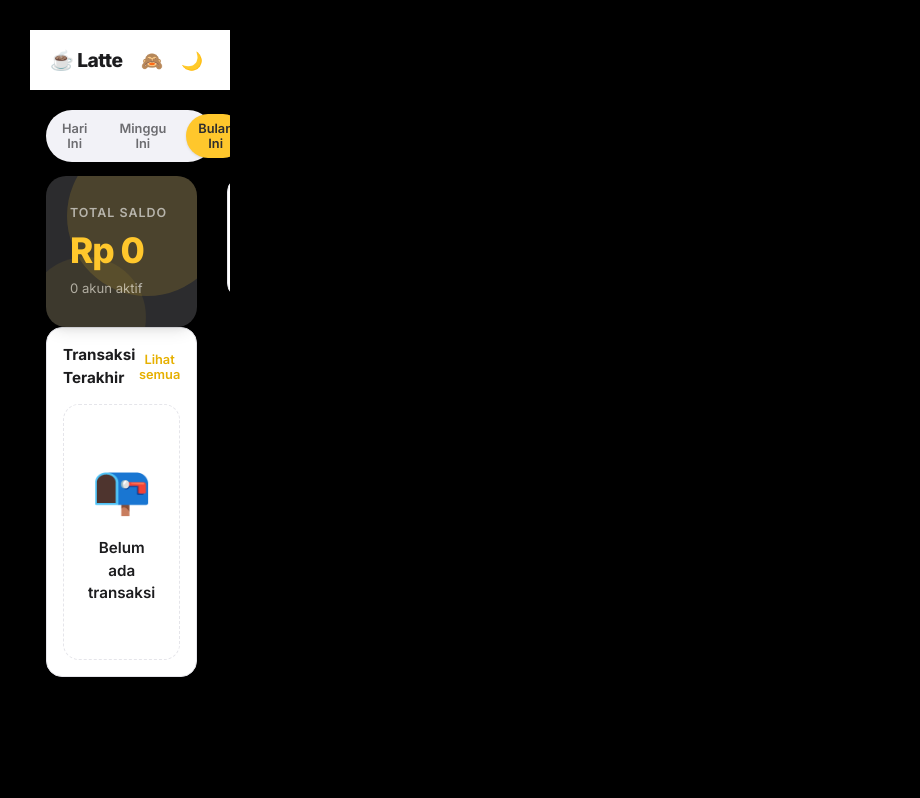
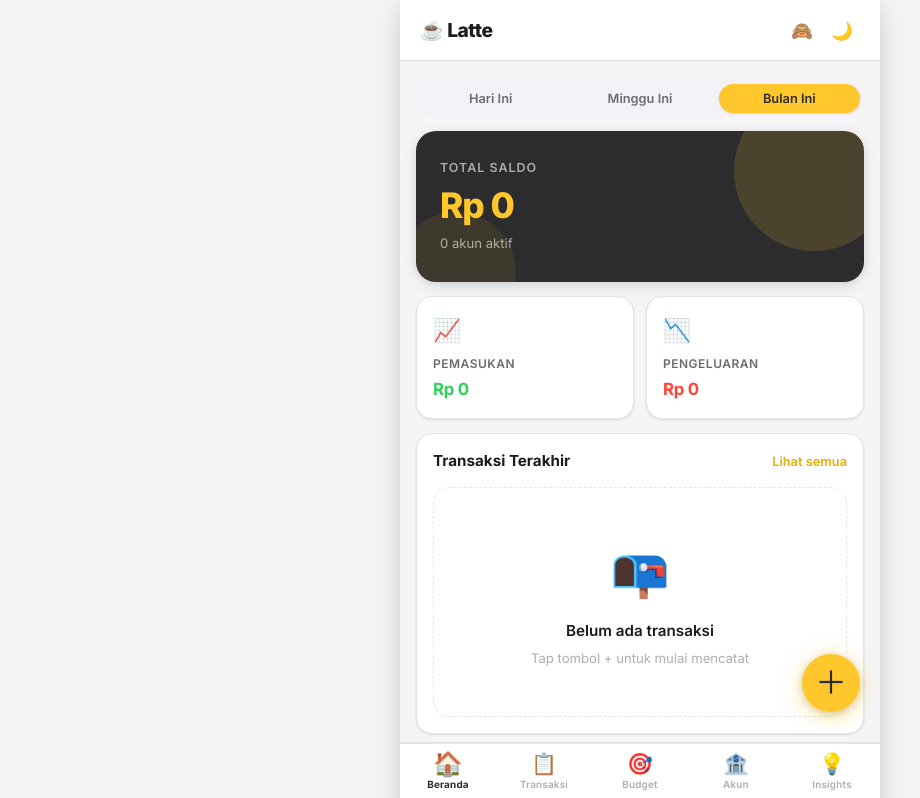
Before and after one commit to awedg17/latte, a React (Vite) app: page / in a window 1280 px wide. Shown: the top 798 px of the page, without its empty margins (0-920 px from the left). Built offline with nearby package versions, Linux system fonts and the light colour scheme; the HTML template or start-up script is replaced by a standard one.

Commit message:
commit ulang

```diff
--- a/src/App.tsx
+++ b/src/App.tsx
@@ -469,32 +469,23 @@ function renderApp() {
   const shell = document.getElementById('app-shell');
   if (!shell) return;
 
+  const settings = getSettings();
+  applyTheme(settings.theme);
+
   shell.innerHTML = `
-    <div class="latte-container">
-      <!-- SIDEBAR (Cuma muncul di Desktop) -->
-      <aside class="latte-sidebar-desktop">
-        <div class="latte-sidebar__brand">☕ Latte</div>
-        <nav class="latte-sidebar__nav">
-          <button class="sidebar-item active" data-page="dashboard">🏠 Dashboard</button>
-          <button class="sidebar-item" data-page="transactions">📜 Transaksi</button>
-          <button class="sidebar-item" data-page="budget">🎯 Budget</button>
-          <button class="sidebar-item" data-page="accounts">💳 Akun</button>
-        </nav>
-        <div class="sidebar-footer">
-          <button id="sidebar-theme-toggle">🌙 Dark Mode</button>
-        </div>
-      </aside>
-
-      <!-- CONTENT AREA -->
-      <div class="latte-content-wrapper">
-        ${renderHeader()} <!-- Header HP tetep ada tapi nanti kita sesuaikan -->
-        <main class="latte-main">
+    <div class="latte-app">
+      ${renderHeader()}
+      <main class="latte-main" id="latte-main">
         ${renderPage()}
       </main>
-        ${renderNav()} <!-- Navigasi Bawah (Cuma di HP) -->
-      </div>
+      ${renderNav()}
+      ${renderFAB()}
+      ${renderTransactionModal()}
+      ${renderAccountModal()}
+      ${renderBudgetModal()}
     </div>
   `;
+
   attachEventListeners();
 }
 
@@ -582,12 +573,6 @@ function renderDashboard() {
   return `
     <div class="latte-page">
       ${renderPeriodFilter()}
-
-      <!-- Grid Wrapper: Ini kuncinya biar nggak kayak emulator -->
-      <div class="latte-dashboard-grid">
-
-        <!-- Kolom Kiri: Fokus Saldo & List Transaksi -->
-        <div class="latte-dashboard-main">
       <div class="latte-balance-card">
         <div class="latte-balance-card__label">Total Saldo</div>
         <div class="latte-balance-card__amount">${getTotalBalance(privacy)}</div>
@@ -595,21 +580,6 @@ function renderDashboard() {
           <span>${getAccounts().length} akun aktif</span>
         </div>
       </div>
-
-          <div class="latte-section">
-            <div class="latte-section__header">
-              <h3 class="latte-section__title">Transaksi Terakhir</h3>
-              <button class="latte-link" data-page="transactions">Lihat semua</button>
-            </div>
-            ${recentTxs.length === 0
-              ? `<div class="latte-empty"><span class="latte-empty__icon">📭</span><p>Belum ada transaksi</p></div>`
-              : recentTxs.map((t: any) => renderTransactionItem(t, privacy)).join('')
-            }
-          </div>
-        </div>
-
-        <!-- Kolom Kanan: Fokus Pemasukan/Pengeluaran & Budget -->
-        <div class="latte-dashboard-sidebar">
       <div class="latte-stats-row">
         <div class="latte-stat-card latte-stat-card--income">
           <div class="latte-stat-card__icon">📈</div>
@@ -622,11 +592,18 @@ function renderDashboard() {
           <div class="latte-stat-card__value">${formatIDR(expense, privacy)}</div>
         </div>
       </div>
-
       ${renderBudgetSummaryCards(privacy)}
+      <div class="latte-section">
+        <div class="latte-section__header">
+          <h3 class="latte-section__title">Transaksi Terakhir</h3>
+          <button class="latte-link" data-page="transactions">Lihat semua</button>
         </div>
-
+        ${recentTxs.length === 0
+          ? `<div class="latte-empty"><span class="latte-empty__icon">📭</span><p>Belum ada transaksi</p><p class="latte-empty__sub">Tap tombol + untuk mulai mencatat</p></div>`
+          : recentTxs.map((t: any) => renderTransactionItem(t, privacy)).join('')
+        }
       </div>
+      ${txs.length === 0 && getAccounts().length === 0 ? renderOnboarding() : ''}
     </div>
   `;
 }
--- a/src/index.css
+++ b/src/index.css
@@ -123,8 +123,7 @@ a {
   display: flex;
   flex-direction: column;
   min-height: 100dvh;
-  width: 100%; /* Pastikan lebarnya fleksibel */
-  max-width: 480px; /* Default buat HP */
+  max-width: 480px;
   margin: 0 auto;
   position: relative;
   background: var(--bg);
@@ -961,8 +960,8 @@ a {
 }
 
 @media (max-width: 480px) {
-  .latte-app {
-    max-width: 100%;
+  .latte-fab {
+    right: 20px;
   }
 }
 
@@ -1249,42 +1248,15 @@ a {
 }
 
 /* ─── Responsive ─── */
-@media (min-width: 1024px) {
-  .latte-container {
-    display: grid;
-    grid-template-columns: 260px 1fr; /* Lebar Sidebar kiri tetap */
-    height: 100vh;
-    background: #000; /* Warna background gelap total kayak gambar */
+@media (min-width: 481px) {
+  .latte-app {
+    box-shadow: var(--shadow-lg);
+    min-height: 100dvh;
   }
 
-  .latte-sidebar-desktop {
-    display: flex;
-    flex-direction: column;
-    padding: 24px;
-    background: #121212; /* Warna sidebar */
-    border-right: 1px solid var(--border);
+  .latte-nav {
+    border-radius: 0;
   }
-
-  .latte-content-wrapper {
-    overflow-y: auto;
-    padding: 30px;
-  }
-
-  /* Sembunyiin Navigasi Bawah di Laptop */
-  .latte-nav {
-    display: none;
-  }
-
-  /* Dashboard Grid (Main & Right Sidebar) */
-  .latte-dashboard-grid {
-    display: grid;
-    grid-template-columns: 1fr 350px; /* Bagi area utama dan widget kanan */
-    gap: 30px;
-  }
-}
-
-.latte-sidebar-desktop {
-  display: none; /* Sembunyiin di HP */
 }
 
 @media (prefers-reduced-motion: reduce) {
@@ -1375,6 +1347,12 @@ input[type=number]::-webkit-inner-spin-button {
   /* already handled by gap: 14px */
 }
 
+/* ─── FAB tooltip on larger screens ─── */
+@media (min-width: 481px) {
+  .latte-fab {
+    right: calc(50% - 240px + 20px);
+  }
+}
 
 /* ─── Long press prevention on mobile ─── */
 .latte-tx-item,
```
Lines whose indentation alone changed are shown as unchanged.
